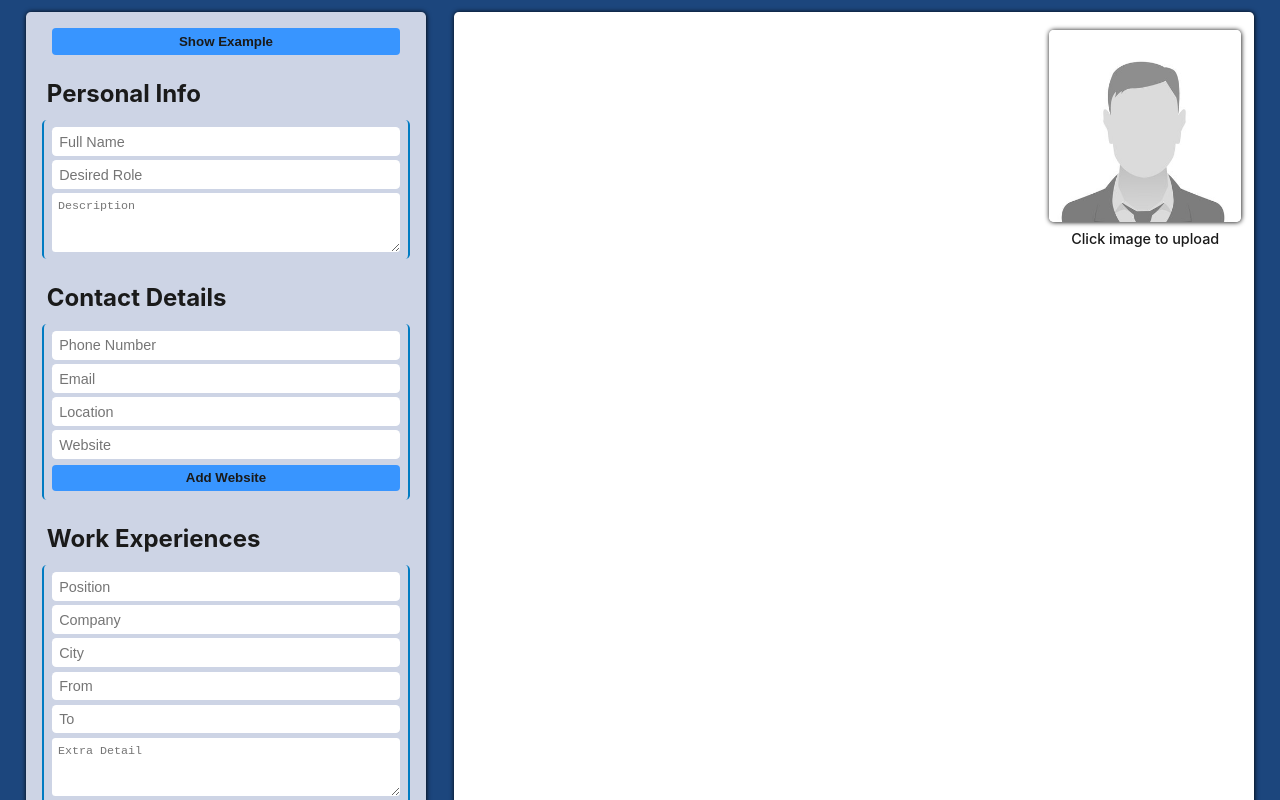
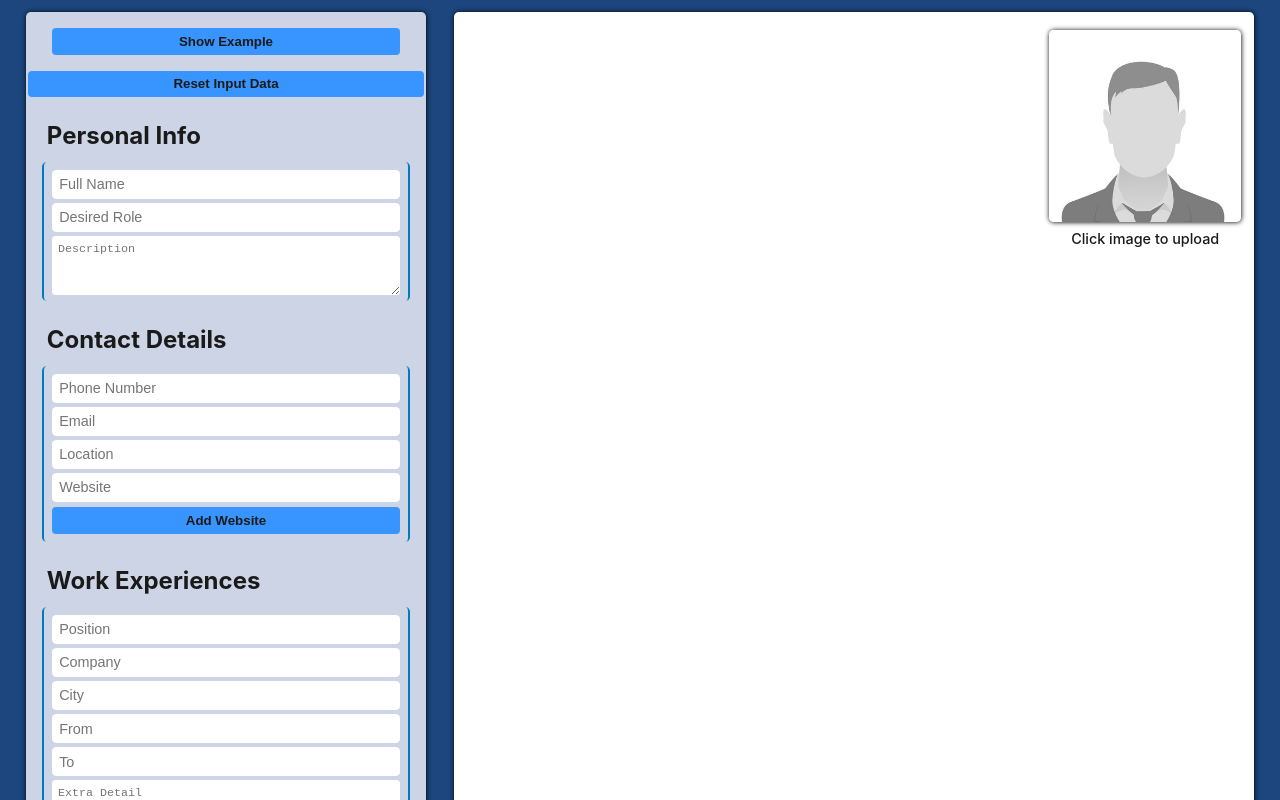
Before and after one commit to G-Cioni/cv-creator, a React (Create React App) app: page / in a window 1280 px wide. Shown: the top 800 px of the page. Built offline with nearby package versions, Linux system fonts and the light colour scheme.

Commit message:
Implemented resetData button

```diff
--- a/src/components/forms/Forms.jsx
+++ b/src/components/forms/Forms.jsx
@@ -211,6 +211,13 @@ class Forms extends Component {
         <button id="exampleDataBtn" onClick={toggleExampleData}>
           {exampleDataActive ? 'Hide Example' : 'Show Example'}
         </button>
+        <button
+          id="resetDataBtn"
+          style={exampleDataActive ? { display: 'none' } : null}
+          onClick={this.props.resetData}
+        >
+          Reset Input Data
+        </button>
         <div
           style={exampleDataActive ? { display: 'none' } : null}
           className="formSection"
```
